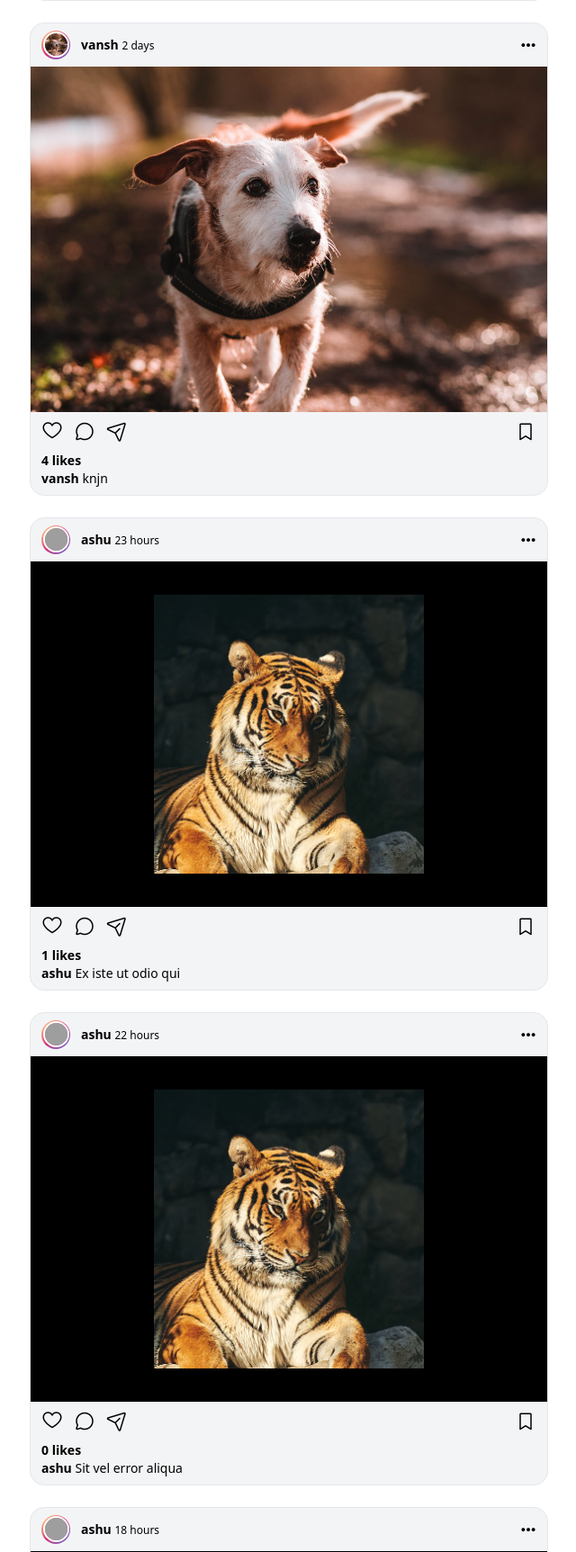
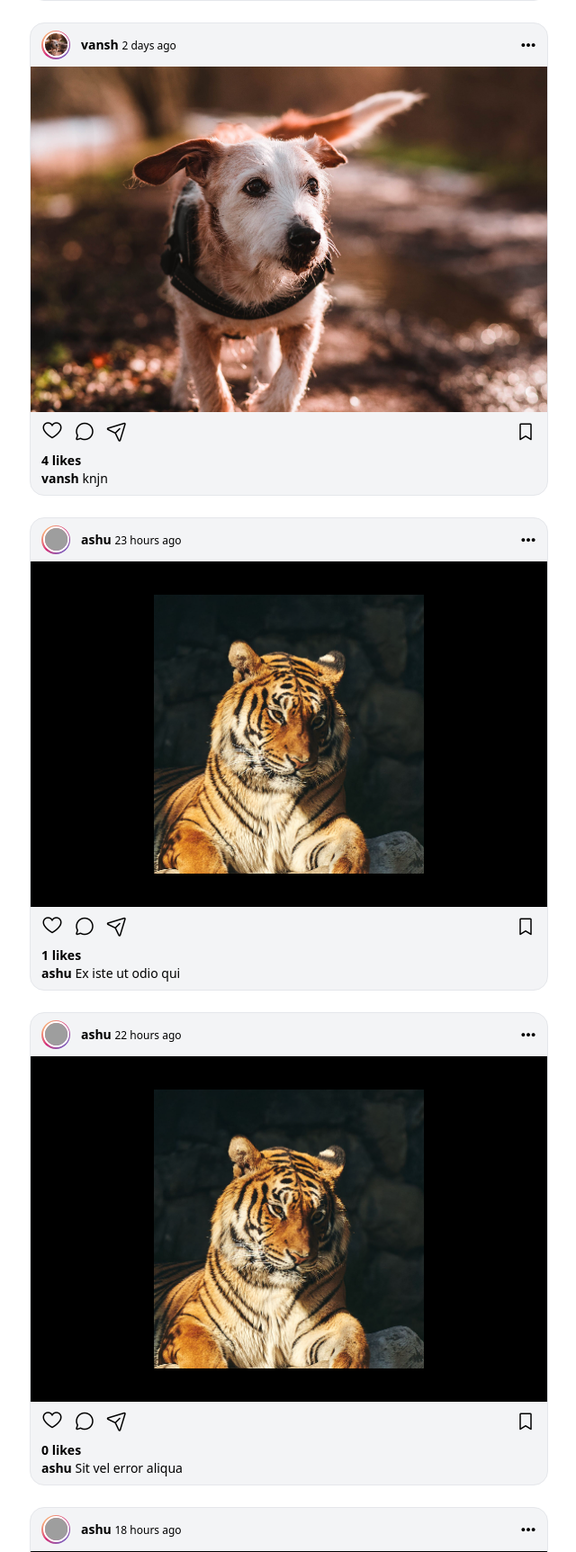
Before and after one commit to sagar1343/instagram-clone, a Django app: template core/templates/index.html in a window 1280 px wide. Shown: the part 1759-3484 px from the top of the page at 90% size, without its empty margins (267-907 px from the left). Run offline with Django 5.2, Linux system fonts and the light colour scheme; the template is opened without the code that fills it: values that come from a table or form of the project are taken from there, others are empty; data comes from the database, SQL or seed files in the repository; some libraries are stand-ins or nearby versions; some web fonts are replaced; grey boxes are pictures that could not be loaded.

Commit message:
created short_time filter

```diff
--- a/core/templates/components/postcontainer.html
+++ b/core/templates/components/postcontainer.html
@@ -10,9 +10,9 @@
                             alt="{{ post.user.username }}" />
                     </div>
                 </div>
-                {% load custom_tags %}
                 <span class="font-semibold text-sm">{{ post.user.username }} <i class="ph-bold ph-dot"></i>
-                    <span class="font-light text-xs"> {{ post.created_at | timesince | short_time }}</span>
+                    {% load datefilters %}
+                    <span class="font-light text-xs"> {{ post.created_at | timesince | short_time }} ago</span>
                 </span>
             </div>
             <i class="ph-fill ph-dots-three-outline text-lg cursor-pointer"></i>
```
Also changed, not shown: core/templatetags/datefilters.py (renamed from core/templatetags/custom_tags.py).
